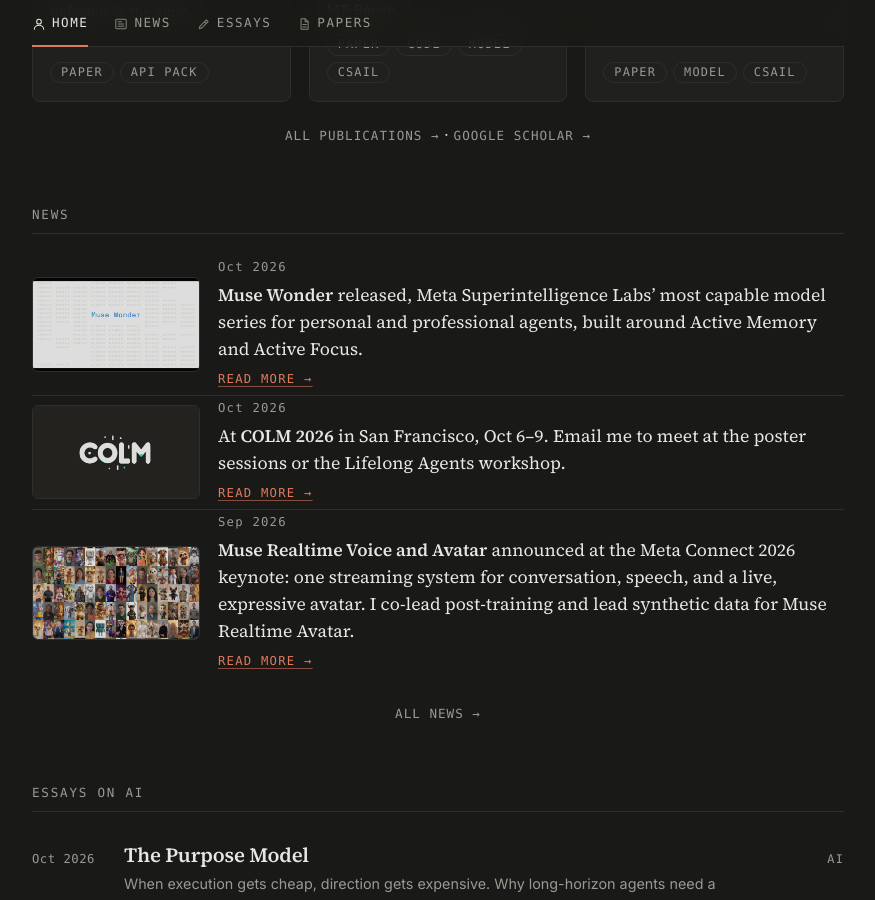
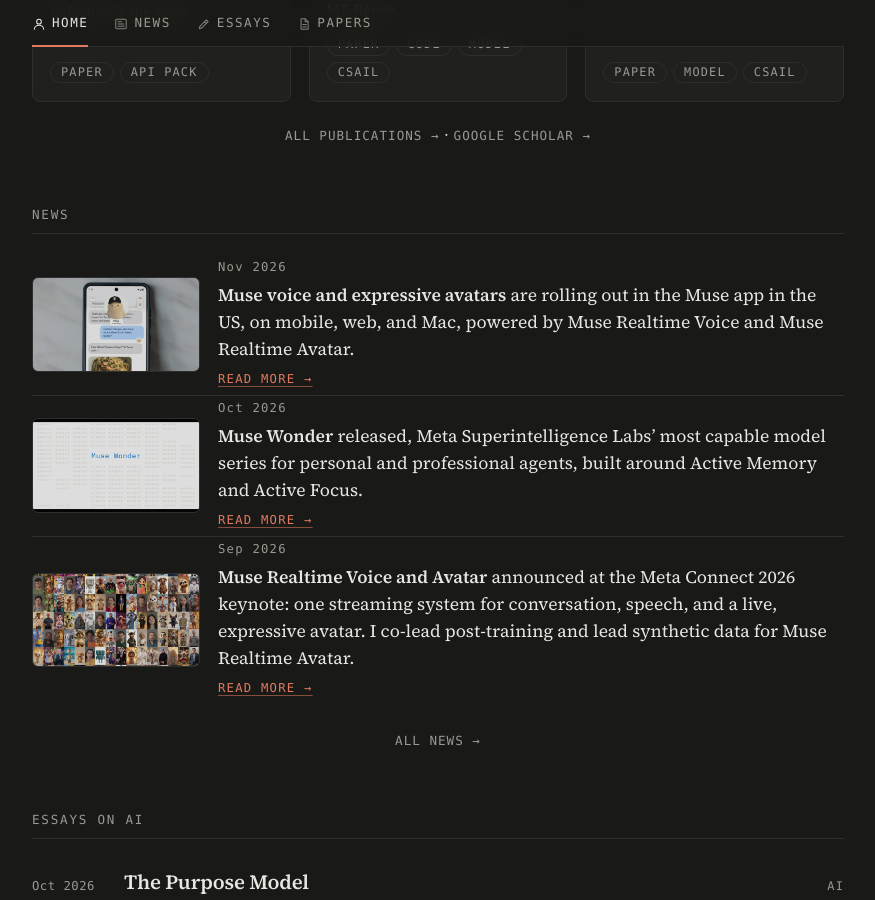
Before and after one commit to zguo0525/zguo0525.github.io, a Jekyll site: the page built from index.md, in a window 1280 px wide and 900 px high, scrolled down 1845 px. Shown: the whole window, without its empty margins (202-1077 px from the left). Built offline with Jekyll 4.4.1, drawn with Linux system fonts in a browser that asks for light colours.

Commit message:
News: Muse voice and expressive avatars rollout; remove expired COLM invite
Co-Authored-By: Claude Fable 5.2 <noreply@anthropic.com>

```diff
--- a/_data/news.yml
+++ b/_data/news.yml
@@ -1,3 +1,10 @@
+- id: 2026-11-muse-voice-and-expressive-avatars-rolling
+  year: 2026
+  month: Nov
+  date_sort: 2026-11
+  text: '**Muse voice and expressive avatars** are rolling out in the Muse app in the US, on mobile, web, and Mac, powered by Muse Realtime Voice and Muse Realtime Avatar.'
+  link: https://about.fb.com/news/2026/11/introducing-muse-ai-voice-expressive-avatars/
+  thumb: /assets/news/2026-11-muse-voice-and-expressive-avatars-rolling.webp
 - id: 2026-10-muse-wonder-released-metas-most-capable
   year: 2026
   month: Oct
@@ -5,14 +12,6 @@
   text: '**Muse Wonder** released, Meta Superintelligence Labs'' most capable model series for personal and professional agents, built around Active Memory and Active Focus.'
   link: https://research.meta.ai/blog/muse-wonder
   thumb: /assets/news/2026-10-muse-wonder-released-metas-most-capable.webp
-- id: 2026-10-at-colm-2026-in-san-francisco-oct-6-9-em
-  year: 2026
-  month: Oct
-  date_sort: 2026-10
-  text: At **COLM 2026** in San Francisco, Oct 6–9. Email me to meet at the poster sessions or the Lifelong Agents workshop.
-  upcoming: true
-  link: https://colm.cc/
-  thumb: /assets/news/2026-10-at-colm-2026-in-san-francisco-oct-6-9-em.webp
 - id: 2026-09-muse-realtime-voice-and-avatar-announced
   year: 2026
   month: Sep
--- a/index.md
+++ b/index.md
@@ -15,7 +15,7 @@ At <img class="logo-inline" src="{{ '/assets/logos/meta.com.png' | relative_url
       <li>How do you turn an agent's interactions and failures into training signal? <a class="chip chip-jump" href="#vibes">Vibes ↓</a> <a class="chip chip-jump" href="#synthetic-data-rl">Synthetic Data RL ↓</a></li>
     </ul>
   </dd></div>
-  <div class="now-row"><dt>Talk to me</dt><dd><span data-until="2026-10-10">I'm at <a href="https://colm.cc/">COLM 2026</a>, Oct 6–9. </span>I want to compare notes on two things: rewards for real-time agents, and how far a task definition alone can carry an RL environment. If that's your problem too, <a href="mailto:{{ site.author.email }}">email me</a>. I reply.</dd></div>
+  <div class="now-row"><dt>Talk to me</dt><dd>I want to compare notes on two things: rewards for real-time agents, and how far a task definition alone can carry an RL environment. If that's your problem too, <a href="mailto:{{ site.author.email }}">email me</a>. I reply.</dd></div>
 </dl>
 
 ## Research
```
Also changed, not shown: assets/news/2026-10-at-colm-2026-in-san-francisco-oct-6-9-em.webp (deleted), assets/news/2026-11-muse-voice-and-expressive-avatars-rolling.webp (added).
